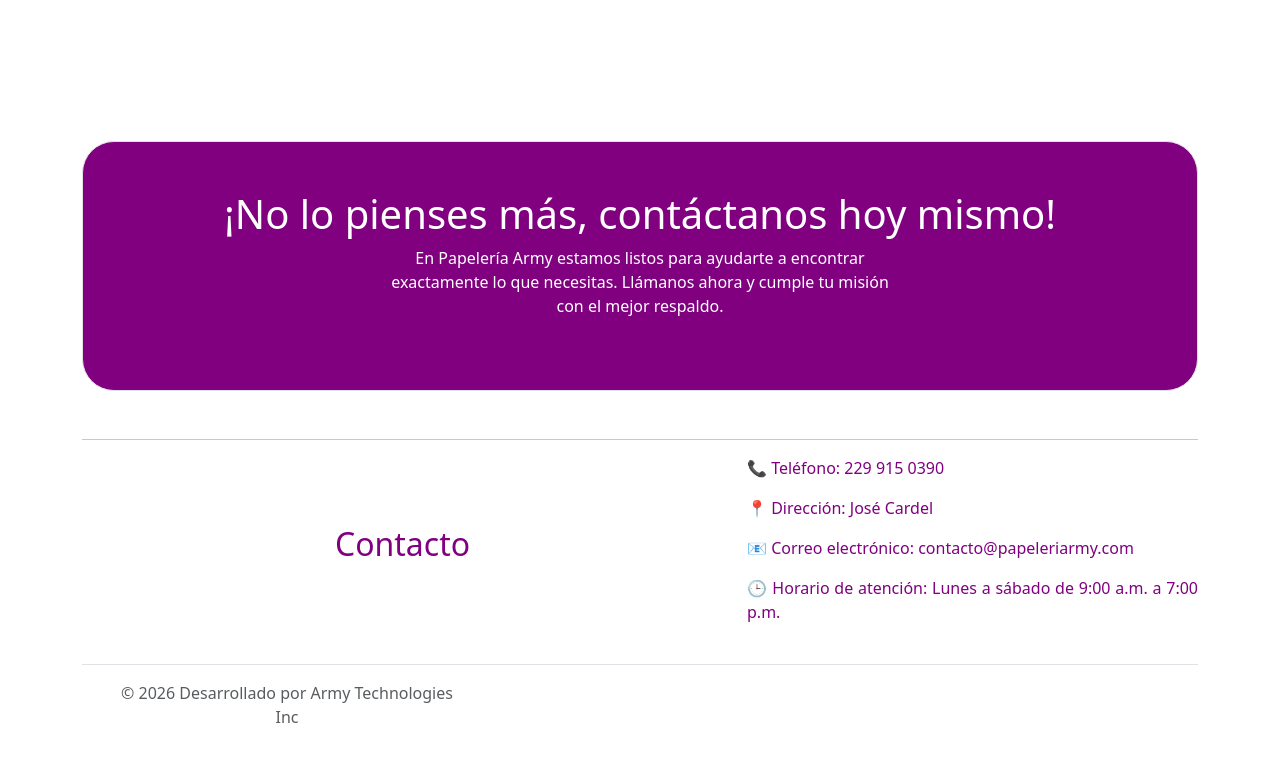
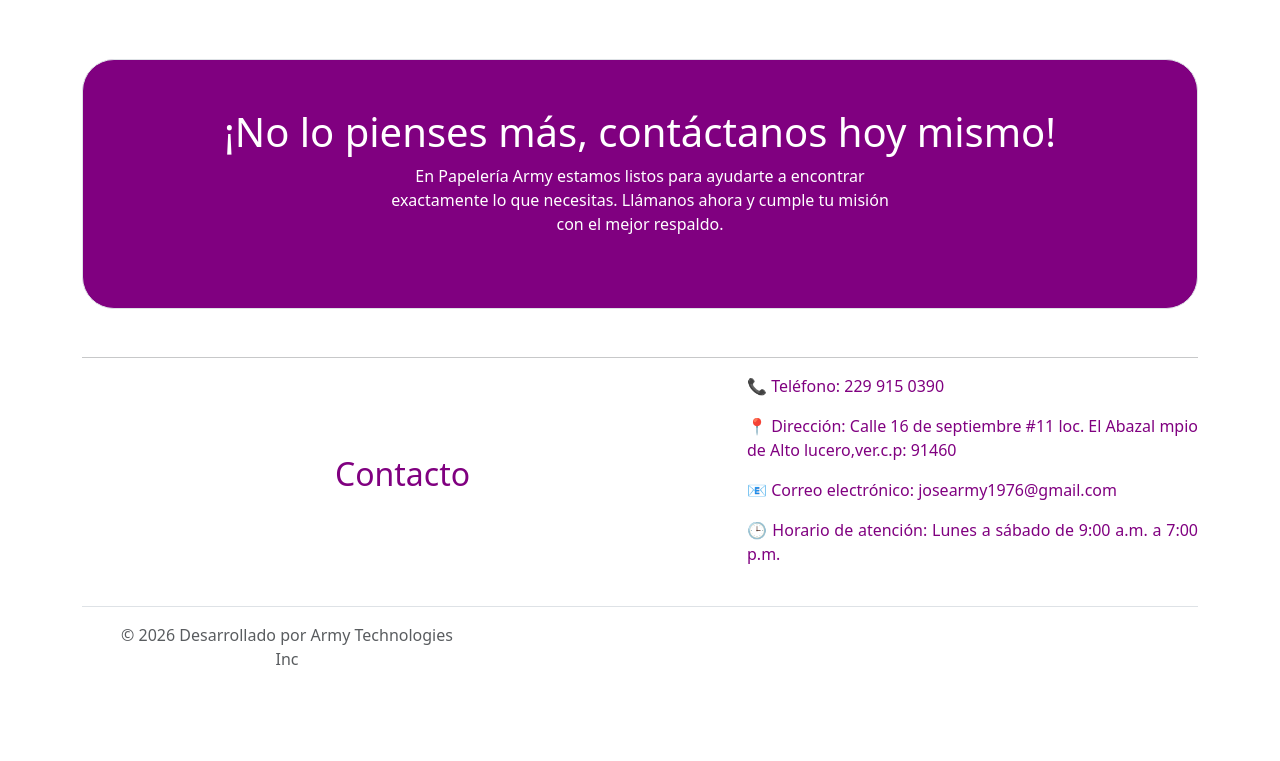
Before and after one commit to sanjuandevmx/Estetica, a plain HTML site: page index.html in a window 1280 px wide. Shown: the part 1407-2168 px from the top of the page. After the commit the page ends 2118 px from the top, so only its background shows below. Drawn offline with nearby package versions, Linux system fonts and the light colour scheme.

Commit message:
Add files via upload

```diff
--- a/index.html
+++ b/index.html
@@ -23,7 +23,7 @@
     <div class="container">
         <div class="container col-xxl-8 px-4 py-5">
             <div class="row flex-lg-row-reverse align-items-center text-center g-5 py-5">
-                <div class=" hero col-10 col-sm-8 col-lg-6"> <img src="logo.png" class=" logito d-block img-fluid"
+                <div class=" hero col-10 col-sm-8 col-lg-6"> <img src="logo-army.jpg" class=" logito d-block img-fluid"
                         alt="Bootstrap Themes" width="500" height="500" loading="lazy"> </div>
                 <div class="col-lg-6">
                     <h1 class="display-5 fw-bold  lh-1 mb-3 hero-title">Bienvenido
@@ -106,8 +106,8 @@
             </div>
             <div class="col-md-5 contacto-features">
                 <p>📞 Teléfono: 229 915 0390</p>
-                <p>📍 Dirección: José Cardel </p>
-                <p>📧 Correo electrónico: contacto@papeleriarmy.com</p>
+                <p>📍 Dirección: Calle 16 de septiembre #11 loc. El Abazal mpio de Alto lucero,ver.c.p: 91460 </p>
+                <p>📧 Correo electrónico: josearmy1976@gmail.com</p>
                 <p>🕒 Horario de atención: Lunes a sábado de 9:00 a.m. a 7:00 p.m.</p>
             </div>
         </div>
```
Also changed, not shown: logo-army.jpg (added).
